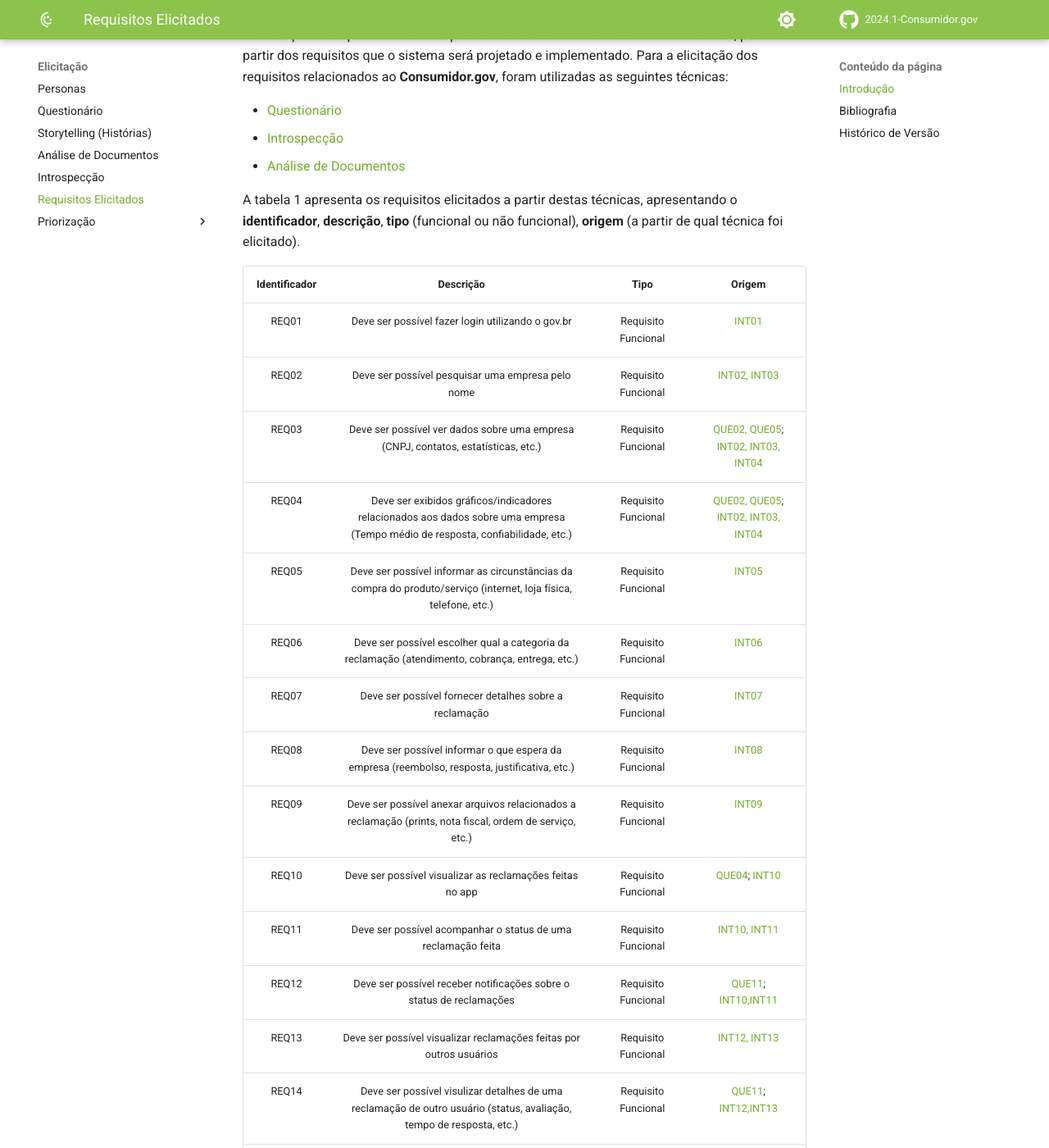
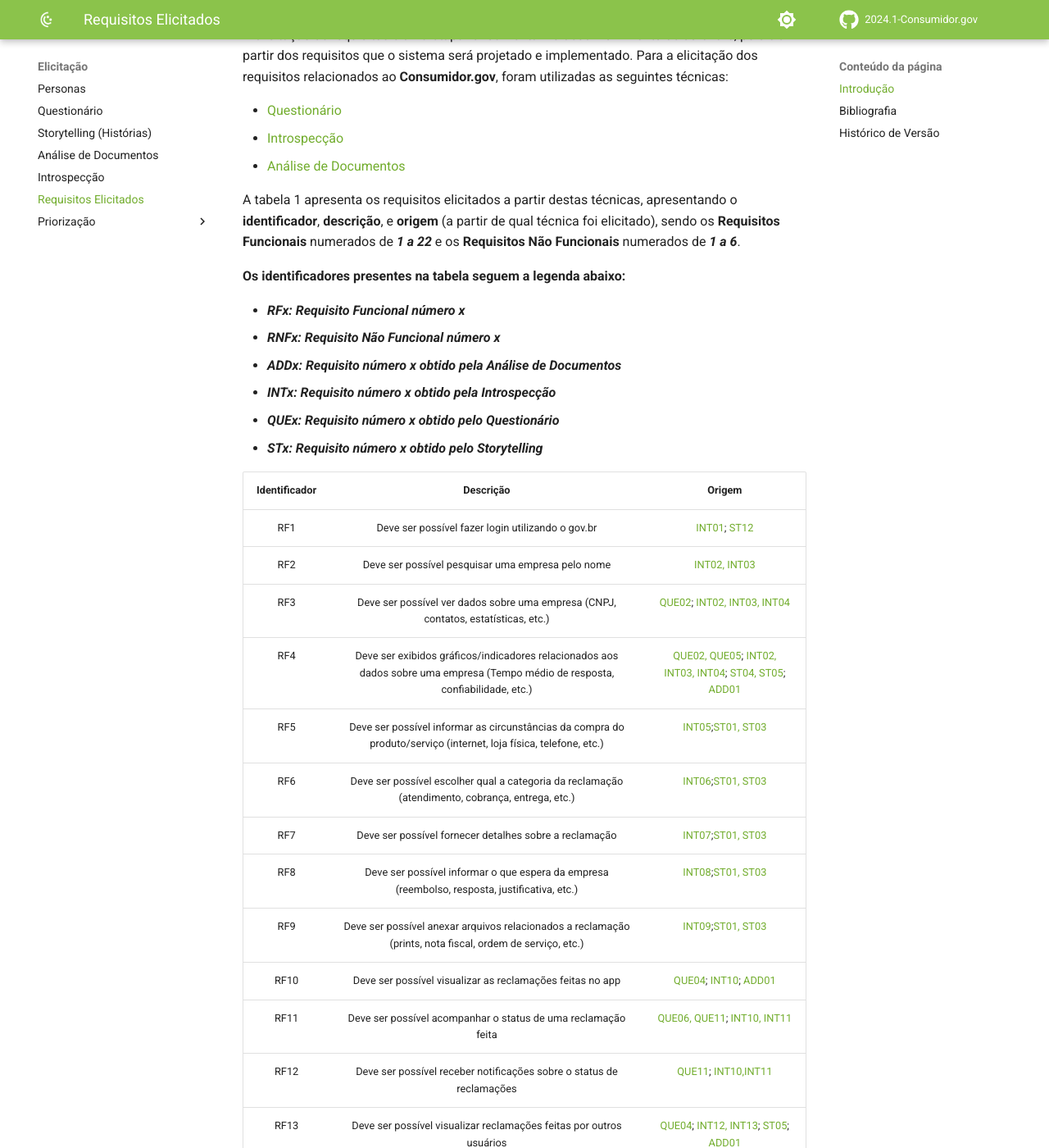
Before and after one commit to Requisitos-de-Software/2024.1-Grupo08, an MkDocs documentation site: the page built from docs/Elicitação/requisitos-elicitados.md, in a window 1280 px wide and 1400 px high, scrolled down 249 px. Shown: the whole window at 82% size. Built offline with MkDocs 1.6.1 and Material for MkDocs 9.7.7, drawn with Linux system fonts in a browser that asks for light colours; comment, search, counter and statistics services are not loaded; some of the changed text lies outside the part shown.

Commit message:
commit com ajustes finais

```diff
--- a/docs/Elicitação/requisitos-elicitados.md
+++ b/docs/Elicitação/requisitos-elicitados.md
@@ -8,42 +8,51 @@ A elicitação de requisitos é uma etapa fundamental no desenvolvimento de soft
 - [Introspecção](https://requisitos-de-software.github.io/2024.1-Consumidor.gov/Elicitação/introspec/)
 - [Análise de Documentos](https://requisitos-de-software.github.io/2024.1-Consumidor.gov/Elicita%C3%A7%C3%A3o/analiseDoc/)
 
-A tabela 1 apresenta os requisitos elicitados a partir destas técnicas, apresentando o **identificador**, **descrição**, **tipo** (funcional ou não funcional), **origem** (a partir de qual técnica foi elicitado).
+A tabela 1 apresenta os requisitos elicitados a partir destas técnicas, apresentando o **identificador**, **descrição**, e **origem** (a partir de qual técnica foi elicitado), sendo os **Requisitos Funcionais** numerados de ***1 a 22*** e os **Requisitos Não Funcionais** numerados de ***1 a 6***.
 
-| Identificador  |     Descrição    | Tipo  | Origem|
-| :-: | :----------------------------------------: | :--------------------: |:------------------:|
-| REQ01 | Deve ser possível fazer login utilizando o gov.br | Requisito Funcional |[INT01](https://requisitos-de-software.github.io/2024.1-Consumidor.gov/Elicitação/introspec/#metodologia)|
-| REQ02 | Deve ser possível pesquisar uma empresa pelo nome | Requisito Funcional |[INT02, INT03](https://requisitos-de-software.github.io/2024.1-Consumidor.gov/Elicitação/introspec/#metodologia)|
-| REQ03 | Deve ser possível ver dados sobre uma empresa (CNPJ, contatos, estatísticas, etc.) | Requisito Funcional |[QUE02, QUE05](https://requisitos-de-software.github.io/2024.1-Consumidor.gov/Elicitação/Questionário/#possiveis-requisitos);  [INT02, INT03, INT04](https://requisitos-de-software.github.io/2024.1-Consumidor.gov/Elicitação/introspec/#metodologia)|
-| REQ04 | Deve ser exibidos gráficos/indicadores relacionados aos dados sobre uma empresa (Tempo médio de resposta, confiabilidade, etc.) | Requisito Funcional |[QUE02, QUE05](https://requisitos-de-software.github.io/2024.1-Consumidor.gov/Elicitação/Questionário/#possiveis-requisitos);  [INT02, INT03, INT04](https://requisitos-de-software.github.io/2024.1-Consumidor.gov/Elicitação/introspec/#metodologia)|
-| REQ05 | Deve ser possível informar as circunstâncias da compra do produto/serviço (internet, loja física, telefone, etc.) | Requisito Funcional |[INT05](https://requisitos-de-software.github.io/2024.1-Consumidor.gov/Elicitação/introspec/#metodologia)|
-| REQ06 | Deve ser possível escolher qual a categoria da reclamação (atendimento, cobrança, entrega, etc.) | Requisito Funcional |[INT06](https://requisitos-de-software.github.io/2024.1-Consumidor.gov/Elicitação/introspec/#metodologia)|
-| REQ07 | Deve ser possível fornecer detalhes sobre a reclamação | Requisito Funcional |[INT07](https://requisitos-de-software.github.io/2024.1-Consumidor.gov/Elicitação/introspec/#metodologia)|
-| REQ08 | Deve ser possível informar o que espera da empresa (reembolso, resposta, justificativa, etc.) | Requisito Funcional |[INT08](https://requisitos-de-software.github.io/2024.1-Consumidor.gov/Elicitação/introspec/#metodologia)|
-| REQ09 | Deve ser possível anexar arquivos relacionados a reclamação (prints, nota fiscal, ordem de serviço, etc.) | Requisito Funcional |[INT09](https://requisitos-de-software.github.io/2024.1-Consumidor.gov/Elicitação/introspec/#metodologia)|
-| REQ10 | Deve ser possível visualizar as reclamações feitas no app | Requisito Funcional | [QUE04](https://requisitos-de-software.github.io/2024.1-Consumidor.gov/Elicitação/Questionário/#possiveis-requisitos); [INT10](https://requisitos-de-software.github.io/2024.1-Consumidor.gov/Elicitação/introspec/#metodologia) |
-| REQ11 | Deve ser possível acompanhar o status de uma reclamação feita | Requisito Funcional | [INT10, INT11](https://requisitos-de-software.github.io/2024.1-Consumidor.gov/Elicitação/introspec/#metodologia)|
-| REQ12 | Deve ser possível receber notificações sobre o status de reclamações | Requisito Funcional | [QUE11](https://requisitos-de-software.github.io/2024.1-Consumidor.gov/Elicitação/Questionário/#possiveis-requisitos); [INT10,INT11](https://requisitos-de-software.github.io/2024.1-Consumidor.gov/Elicitação/introspec/#metodologia) |
-| REQ13 | Deve ser possível visualizar reclamações feitas por outros usuários | Requisito Funcional | [INT12, INT13](https://requisitos-de-software.github.io/2024.1-Consumidor.gov/Elicitação/introspec/#metodologia)|
-| REQ14 | Deve ser possível visulizar detalhes de uma reclamação de outro usuário (status, avaliação, tempo de resposta, etc.) | Requisito Funcional | [QUE11](https://requisitos-de-software.github.io/2024.1-Consumidor.gov/Elicitação/Questionário/#possiveis-requisitos); [INT12,INT13](https://requisitos-de-software.github.io/2024.1-Consumidor.gov/Elicitação/introspec/#metodologia) |
-| REQ15 | Deve ser possível avaliar uma reclamação (nível de satisfação/nota) | Requisito Funcional | [QUE11](https://requisitos-de-software.github.io/2024.1-Consumidor.gov/Elicitação/Questionário/#possiveis-requisitos); [INT15](https://requisitos-de-software.github.io/2024.1-Consumidor.gov/Elicitação/introspec/#metodologia) |
-| REQ16 | Deve ser possível cadastrar os dados de uma empresa | Requisito Funcional | [QUE11](https://requisitos-de-software.github.io/2024.1-Consumidor.gov/Elicitação/Questionário/#possiveis-requisitos); [INT15](https://requisitos-de-software.github.io/2024.1-Consumidor.gov/Elicitação/introspec/#metodologia) |
-| REQ17 | Deve ser possível fazer upload da logomarca para o cadastro de uma empresa | Requisito Funcional | [QUE11](https://requisitos-de-software.github.io/2024.1-Consumidor.gov/Elicitação/Questionário/#possiveis-requisitos); [INT15](https://requisitos-de-software.github.io/2024.1-Consumidor.gov/Elicitação/introspec/#metodologia) |
-| REQ18 | Deve ser possível anexar documentos para o cadastro de uma empresa | Requisito Funcional | [QUE11](https://requisitos-de-software.github.io/2024.1-Consumidor.gov/Elicitação/Questionário/#possiveis-requisitos); [INT15](https://requisitos-de-software.github.io/2024.1-Consumidor.gov/Elicitação/introspec/#metodologia) |
-| REQ19 | Deve ser possível visualizar as reclamações feitas sobre uma empresa | Requisito Funcional | [QUE11](https://requisitos-de-software.github.io/2024.1-Consumidor.gov/Elicitação/Questionário/#possiveis-requisitos); [INT15](https://requisitos-de-software.github.io/2024.1-Consumidor.gov/Elicitação/introspec/#metodologia) |
-| REQ20 | Deve ser possível visualizar como o cliente fez a compra | Requisito Funcional | [QUE11](https://requisitos-de-software.github.io/2024.1-Consumidor.gov/Elicitação/Questionário/#possiveis-requisitos); [INT15](https://requisitos-de-software.github.io/2024.1-Consumidor.gov/Elicitação/introspec/#metodologia) |
-| REQ21 | Deve ser possível visualizar qual tipo de reclamação o cliente apresentou | Requisito Funcional | [QUE11](https://requisitos-de-software.github.io/2024.1-Consumidor.gov/Elicitação/Questionário/#possiveis-requisitos); [INT15](https://requisitos-de-software.github.io/2024.1-Consumidor.gov/Elicitação/introspec/#metodologia) |
-| REQ22 | Deve ser possível visualizar os detalhes e anexos de uma reclamação sobre uma empresa | Requisito Funcional | [QUE11](https://requisitos-de-software.github.io/2024.1-Consumidor.gov/Elicitação/Questionário/#possiveis-requisitos); [INT15](https://requisitos-de-software.github.io/2024.1-Consumidor.gov/Elicitação/introspec/#metodologia) |
-| REQ23 | Deve ser possível responder uma reclamação feita | Requisito Funcional | [QUE11](https://requisitos-de-software.github.io/2024.1-Consumidor.gov/Elicitação/Questionário/#possiveis-requisitos); [INT15](https://requisitos-de-software.github.io/2024.1-Consumidor.gov/Elicitação/introspec/#metodologia) |
-| REQ24 | Deve ser possível visualizar estatísticas das reclamações sobre uma empresa | Requisito Funcional | [QUE11](https://requisitos-de-software.github.io/2024.1-Consumidor.gov/Elicitação/Questionário/#possiveis-requisitos); [INT15](https://requisitos-de-software.github.io/2024.1-Consumidor.gov/Elicitação/introspec/#metodologia) |
-| REQ25 | Deve ser possível visualizar avaliação das reclamações | Requisito Funcional | [QUE11](https://requisitos-de-software.github.io/2024.1-Consumidor.gov/Elicitação/Questionário/#possiveis-requisitos); [INT15](https://requisitos-de-software.github.io/2024.1-Consumidor.gov/Elicitação/introspec/#metodologia) |
-| REQ26 | O aplicativo deve funcionar tanto em dispositivos Android quanto iOS | Requisito Não Funcional |[INT10](https://requisitos-de-software.github.io/2024.1-Consumidor.gov/Elicitação/introspec/#metodologia)|
-| REQ27 | O aplicativo deve apresentar uma interface simples e intuitiva | Requisito Não Funcional |[QUE15, QUE19](https://requisitos-de-software.github.io/2024.1-Consumidor.gov/Elicitação/Questionário/#possiveis-requisitos) ; [INT11](https://requisitos-de-software.github.io/2024.1-Consumidor.gov/Elicitação/introspec/#metodologia)|
-| REQ28 | O aplicativo deve fornecer opções de acessibilidade (modo escuro, esquemas de cores, conteúdos em libras, etc.) | Requisito Não Funcional |[QUE03](https://requisitos-de-software.github.io/2024.1-Consumidor.gov/Elicitação/Questionário/#possiveis-requisitos); [INT12](https://requisitos-de-software.github.io/2024.1-Consumidor.gov/Elicitação/introspec/#metodologia)|
-| REQ29 | O aplicativo deve fornecer feedback ao usuário em caso de erros/falhas | Requisito Não Funcional |[INT13](https://requisitos-de-software.github.io/2024.1-Consumidor.gov/Elicitação/introspec/#metodologia)|
-| REQ30 | O aplicativo deve apresentar medidas de proteção | Requisito Não Funcional |[INT13](https://requisitos-de-software.github.io/2024.1-Consumidor.gov/Elicitação/introspec/#metodologia)|
-| REQ31 | O aplicativo deve proteger os dados sensíveis do usuário | Requisito Não Funcional |[INT13](https://requisitos-de-software.github.io/2024.1-Consumidor.gov/Elicitação/introspec/#metodologia)|
-| REQ32 | O aplicativo deve otimizar o carregamento de páginas/recursos | Requisito Não Funcional |[INT13](https://requisitos-de-software.github.io/2024.1-Consumidor.gov/Elicitação/introspec/#metodologia)|
+**Os identificadores presentes na tabela seguem a legenda abaixo:**
+
+- ***RFx: Requisito Funcional número x***
+- ***RNFx: Requisito Não Funcional número x***
+- ***ADDx: Requisito número x obtido pela Análise de Documentos***
+- ***INTx: Requisito número x obtido pela Introspecção***
+- ***QUEx: Requisito número x obtido pelo Questionário***
+- ***STx: Requisito número x obtido pelo Storytelling***
+
+| Identificador  |     Descrição    | Origem|
+| :-: | :----------------------------------------:|:------------------:|
+| RF1 | Deve ser possível fazer login utilizando o gov.br |[INT01](https://requisitos-de-software.github.io/2024.1-Consumidor.gov/Elicitação/introspec/#metodologia);  [ST12](https://requisitos-de-software.github.io/2024.1-Consumidor.gov/Elicitação/Storytelling/)|
+| RF2 | Deve ser possível pesquisar uma empresa pelo nome |[INT02, INT03](https://requisitos-de-software.github.io/2024.1-Consumidor.gov/Elicitação/introspec/#metodologia)|
+| RF3 | Deve ser possível ver dados sobre uma empresa (CNPJ, contatos, estatísticas, etc.) |[QUE02](https://requisitos-de-software.github.io/2024.1-Consumidor.gov/Elicitação/Questionário/#possiveis-requisitos);  [INT02, INT03, INT04](https://requisitos-de-software.github.io/2024.1-Consumidor.gov/Elicitação/introspec/#metodologia)|
+| RF4 | Deve ser exibidos gráficos/indicadores relacionados aos dados sobre uma empresa (Tempo médio de resposta, confiabilidade, etc.) |[QUE02, QUE05](https://requisitos-de-software.github.io/2024.1-Consumidor.gov/Elicitação/Questionário/#possiveis-requisitos);  [INT02, INT03, INT04](https://requisitos-de-software.github.io/2024.1-Consumidor.gov/Elicitação/introspec/#metodologia); [ST04, ST05](https://requisitos-de-software.github.io/2024.1-Consumidor.gov/Elicitação/Storytelling/); [ADD01](https://requisitos-de-software.github.io/2024.1-Consumidor.gov/Elicitação/analiseDoc/)|
+| RF5 | Deve ser possível informar as circunstâncias da compra do produto/serviço (internet, loja física, telefone, etc.) |[INT05](https://requisitos-de-software.github.io/2024.1-Consumidor.gov/Elicitação/introspec/#metodologia);[ST01, ST03](https://requisitos-de-software.github.io/2024.1-Consumidor.gov/Elicitação/Storytelling/)|
+| RF6 | Deve ser possível escolher qual a categoria da reclamação (atendimento, cobrança, entrega, etc.) |[INT06](https://requisitos-de-software.github.io/2024.1-Consumidor.gov/Elicitação/introspec/#metodologia);[ST01, ST03](https://requisitos-de-software.github.io/2024.1-Consumidor.gov/Elicitação/Storytelling/)|
+| RF7 | Deve ser possível fornecer detalhes sobre a reclamação |[INT07](https://requisitos-de-software.github.io/2024.1-Consumidor.gov/Elicitação/introspec/#metodologia);[ST01, ST03](https://requisitos-de-software.github.io/2024.1-Consumidor.gov/Elicitação/Storytelling/)|
+| RF8 | Deve ser possível informar o que espera da empresa (reembolso, resposta, justificativa, etc.) |[INT08](https://requisitos-de-software.github.io/2024.1-Consumidor.gov/Elicitação/introspec/#metodologia);[ST01, ST03](https://requisitos-de-software.github.io/2024.1-Consumidor.gov/Elicitação/Storytelling/)|
+| RF9 | Deve ser possível anexar arquivos relacionados a reclamação (prints, nota fiscal, ordem de serviço, etc.) |[INT09](https://requisitos-de-software.github.io/2024.1-Consumidor.gov/Elicitação/introspec/#metodologia);[ST01, ST03](https://requisitos-de-software.github.io/2024.1-Consumidor.gov/Elicitação/Storytelling/; [ST07](https://requisitos-de-software.github.io/2024.1-Consumidor.gov/Elicitação/Storytelling/))|
+| RF10 | Deve ser possível visualizar as reclamações feitas no app | [QUE04](https://requisitos-de-software.github.io/2024.1-Consumidor.gov/Elicitação/Questionário/#possiveis-requisitos); [INT10](https://requisitos-de-software.github.io/2024.1-Consumidor.gov/Elicitação/introspec/#metodologia); [ADD01](https://requisitos-de-software.github.io/2024.1-Consumidor.gov/Elicitação/analiseDoc/) |
+| RF11 | Deve ser possível acompanhar o status de uma reclamação feita | [QUE06, QUE11](https://requisitos-de-software.github.io/2024.1-Consumidor.gov/Elicitação/Questionário/#possiveis-requisitos); [INT10, INT11](https://requisitos-de-software.github.io/2024.1-Consumidor.gov/Elicitação/introspec/#metodologia)|
+| RF12 | Deve ser possível receber notificações sobre o status de reclamações | [QUE11](https://requisitos-de-software.github.io/2024.1-Consumidor.gov/Elicitação/Questionário/#possiveis-requisitos); [INT10,INT11](https://requisitos-de-software.github.io/2024.1-Consumidor.gov/Elicitação/introspec/#metodologia) |
+| RF13 | Deve ser possível visualizar reclamações feitas por outros usuários |[QUE04](https://requisitos-de-software.github.io/2024.1-Consumidor.gov/Elicitação/Questionário/#possiveis-requisitos); [INT12, INT13](https://requisitos-de-software.github.io/2024.1-Consumidor.gov/Elicitação/introspec/#metodologia); [ST05](https://requisitos-de-software.github.io/2024.1-Consumidor.gov/Elicitação/Storytelling/); [ADD01](https://requisitos-de-software.github.io/2024.1-Consumidor.gov/Elicitação/analiseDoc/)|
+| RF14 | Deve ser possível visulizar detalhes de uma reclamação de outro usuário (status, avaliação, tempo de resposta, etc.) | [QUE04](https://requisitos-de-software.github.io/2024.1-Consumidor.gov/Elicitação/Questionário/#possiveis-requisitos); [INT12,INT13](https://requisitos-de-software.github.io/2024.1-Consumidor.gov/Elicitação/introspec/#metodologia); [ST05](https://requisitos-de-software.github.io/2024.1-Consumidor.gov/Elicitação/Storytelling/); [ADD01](https://requisitos-de-software.github.io/2024.1-Consumidor.gov/Elicitação/analiseDoc/)|
+| RF15 | Deve ser possível avaliar uma reclamação (nível de satisfação/nota) | [QUE11](https://requisitos-de-software.github.io/2024.1-Consumidor.gov/Elicitação/Questionário/#possiveis-requisitos); [INT15](https://requisitos-de-software.github.io/2024.1-Consumidor.gov/Elicitação/introspec/#metodologia) |
+| RF16 | Deve ser possível cadastrar os dados de uma empresa | [QUE11](https://requisitos-de-software.github.io/2024.1-Consumidor.gov/Elicitação/Questionário/#possiveis-requisitos); [INT15](https://requisitos-de-software.github.io/2024.1-Consumidor.gov/Elicitação/introspec/#metodologia) |
+| RF17 | Deve ser possível fazer upload da logomarca para o cadastro de uma empresa | [QUE11](https://requisitos-de-software.github.io/2024.1-Consumidor.gov/Elicitação/Questionário/#possiveis-requisitos); [INT15](https://requisitos-de-software.github.io/2024.1-Consumidor.gov/Elicitação/introspec/#metodologia) |
+| RF18 | Deve ser possível anexar documentos para o cadastro de uma empresa | [QUE11](https://requisitos-de-software.github.io/2024.1-Consumidor.gov/Elicitação/Questionário/#possiveis-requisitos); [INT15](https://requisitos-de-software.github.io/2024.1-Consumidor.gov/Elicitação/introspec/#metodologia) |
+| RF19 | Deve ser possível visualizar as reclamações feitas sobre uma empresa | [QUE11](https://requisitos-de-software.github.io/2024.1-Consumidor.gov/Elicitação/Questionário/#possiveis-requisitos); [INT15](https://requisitos-de-software.github.io/2024.1-Consumidor.gov/Elicitação/introspec/#metodologia); [ST04](https://requisitos-de-software.github.io/2024.1-Consumidor.gov/Elicitação/Storytelling/) |
+| RF20 | Deve ser possível visualizar como o cliente fez a compra | [QUE11](https://requisitos-de-software.github.io/2024.1-Consumidor.gov/Elicitação/Questionário/#possiveis-requisitos); [INT15](https://requisitos-de-software.github.io/2024.1-Consumidor.gov/Elicitação/introspec/#metodologia) |
+| RF21 | Deve ser possível visualizar qual tipo de reclamação o cliente apresentou | [QUE11](https://requisitos-de-software.github.io/2024.1-Consumidor.gov/Elicitação/Questionário/#possiveis-requisitos); [INT15](https://requisitos-de-software.github.io/2024.1-Consumidor.gov/Elicitação/introspec/#metodologia) |
+| RF22 | Deve ser possível visualizar os detalhes e anexos de uma reclamação sobre uma empresa | [QUE11](https://requisitos-de-software.github.io/2024.1-Consumidor.gov/Elicitação/Questionário/#possiveis-requisitos); [INT15](https://requisitos-de-software.github.io/2024.1-Consumidor.gov/Elicitação/introspec/#metodologia) |
+| RF23 | Deve ser possível responder uma reclamação feita | [QUE11](https://requisitos-de-software.github.io/2024.1-Consumidor.gov/Elicitação/Questionário/#possiveis-requisitos); [INT15](https://requisitos-de-software.github.io/2024.1-Consumidor.gov/Elicitação/introspec/#metodologia) |
+| RF24 | Deve ser possível visualizar estatísticas das reclamações sobre uma empresa | [QUE05](https://requisitos-de-software.github.io/2024.1-Consumidor.gov/Elicitação/Questionário/#possiveis-requisitos); [INT15](https://requisitos-de-software.github.io/2024.1-Consumidor.gov/Elicitação/introspec/#metodologia) |
+| RF25 | Deve ser possível visualizar avaliação das reclamações | [QUE05](https://requisitos-de-software.github.io/2024.1-Consumidor.gov/Elicitação/Questionário/#possiveis-requisitos); [INT15](https://requisitos-de-software.github.io/2024.1-Consumidor.gov/Elicitação/introspec/#metodologia) |
+| RNF1 | O aplicativo deve funcionar tanto em dispositivos Android quanto iOS |[INT10](https://requisitos-de-software.github.io/2024.1-Consumidor.gov/Elicitação/introspec/#metodologia); [ADD04, ADD15](https://requisitos-de-software.github.io/2024.1-Consumidor.gov/Elicitação/analiseDoc/)|
+| RNF2 | O aplicativo deve apresentar uma interface simples e intuitiva |[QUE01](https://requisitos-de-software.github.io/2024.1-Consumidor.gov/Elicitação/Questionário/#possiveis-requisitos) ; [INT11](https://requisitos-de-software.github.io/2024.1-Consumidor.gov/Elicitação/introspec/#metodologia); [ST11](https://requisitos-de-software.github.io/2024.1-Consumidor.gov/Elicitação/Storytelling/); [ADD05, ADD12](https://requisitos-de-software.github.io/2024.1-Consumidor.gov/Elicitação/analiseDoc/)|
+| RNF3 | O aplicativo deve fornecer opções de acessibilidade (modo escuro, esquemas de cores, conteúdos em libras, etc.) |[QUE03](https://requisitos-de-software.github.io/2024.1-Consumidor.gov/Elicitação/Questionário/#possiveis-requisitos); [INT12](https://requisitos-de-software.github.io/2024.1-Consumidor.gov/Elicitação/introspec/#metodologia); [ST08](https://requisitos-de-software.github.io/2024.1-Consumidor.gov/Elicitação/Storytelling/); [ADD06, ADD07](https://requisitos-de-software.github.io/2024.1-Consumidor.gov/Elicitação/analiseDoc/)|
+| RNF4 | O aplicativo deve fornecer feedback ao usuário em caso de erros/falhas |[QUE03](https://requisitos-de-software.github.io/2024.1-Consumidor.gov/Elicitação/Questionário/#possiveis-requisitos);  [QUE08, QUE09](https://requisitos-de-software.github.io/2024.1-Consumidor.gov/Elicitação/introspec/#metodologia); [ST09](https://requisitos-de-software.github.io/2024.1-Consumidor.gov/Elicitação/Storytelling/)|
+| RNF5 | O aplicativo deve apresentar medidas de proteção |[INT13](https://requisitos-de-software.github.io/2024.1-Consumidor.gov/Elicitação/introspec/#metodologia); [ADD09, ADD11, ADD13](https://requisitos-de-software.github.io/2024.1-Consumidor.gov/Elicitação/analiseDoc/)|
+| RNF6 | O aplicativo deve proteger os dados sensíveis do usuário |[INT13](https://requisitos-de-software.github.io/2024.1-Consumidor.gov/Elicitação/introspec/#metodologia); [ADD09, ADD13](https://requisitos-de-software.github.io/2024.1-Consumidor.gov/Elicitação/analiseDoc/)|
+| RNF6 | O aplicativo deve otimizar o carregamento de páginas/recursos |[INT13](https://requisitos-de-software.github.io/2024.1-Consumidor.gov/Elicitação/introspec/#metodologia); [ST06](https://requisitos-de-software.github.io/2024.1-Consumidor.gov/Elicitação/Storytelling/); [ADD02](https://requisitos-de-software.github.io/2024.1-Consumidor.gov/Elicitação/analiseDoc/)|
 
 
 <div align="center">
```
Also changed, not shown: docs/Apresentações/apresentacao2.md (+1 -1 lines).
